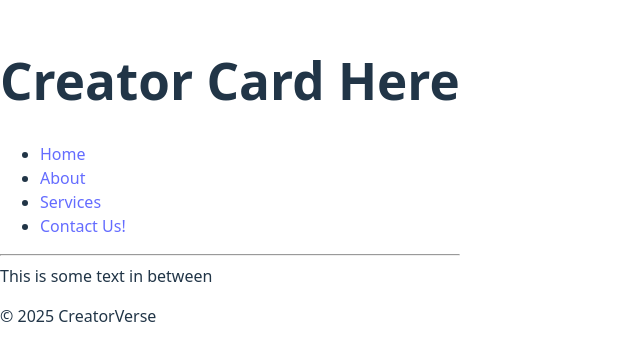
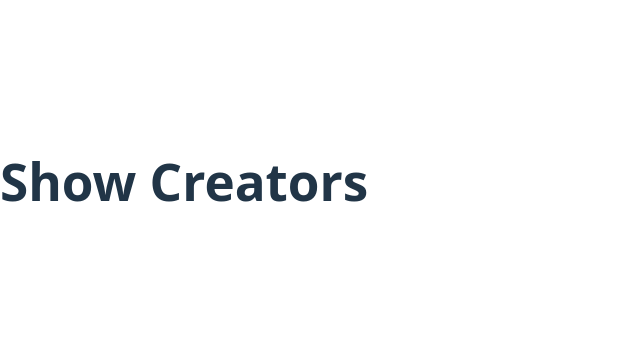
Before and after one commit to Ian-Acosta2330/creatorverse, a React (Vite) app: page /ShowCreators in a window 1280 px wide. Shown: the part 219-580 px from the top of the page, without its empty margins (0-640 px from the left). Built offline with nearby package versions, Linux system fonts and the light colour scheme.

Commit message:
basic react routing setup complete

```diff
--- a/src/main.jsx
+++ b/src/main.jsx
@@ -1,15 +1,27 @@
 import "./index.css";
 import React from 'react'
 import ReactDOM from 'react-dom/client'
-import { createBrowserRouter } from "react-router-dom";
+import { createBrowserRouter, RouterProvider } from "react-router-dom";
 import App from "./App";
+import AddCreator from "./pages/AddCreator";
+import ViewCreator from "./pages/ViewCreator";
+import EditCreator from "./pages/EditCreator";
+import ShowCreators from "./pages/ShowCreators";
 
-// const router = createBrowserRouter([]);
+//define available routes
+const router = createBrowserRouter([
+  {path:"/",element:<App />},
+  {path:"/AddCreator",element:<AddCreator />},
+  {path:"/ViewCreator",element:<ViewCreator />},
+  {path:"/EditCreator",element:<EditCreator />},
+  {path:"/ShowCreators",element:<ShowCreators />},
+]);
 
+// Routing component done with react router
 ReactDOM.createRoot(document.getElementById('root')).render(
 
   <React.StrictMode>
-    <App />
+    <RouterProvider router ={router} />
   </React.StrictMode>
 
 )
--- a/src/pages/AddCreator.jsx
+++ b/src/pages/AddCreator.jsx
@@ -0,0 +1,9 @@
+function AddCreator() {
+    return(
+        <>
+            <h1>Add Creator</h1>
+        </>
+    );
+};
+
+export default AddCreator;
--- a/src/pages/EditCreator.jsx
+++ b/src/pages/EditCreator.jsx
@@ -0,0 +1,9 @@
+function EditCreator() {
+    return(
+        <>
+            <h1>Edit Creator</h1>
+        </>
+    );
+};
+
+export default EditCreator;
--- a/src/pages/ShowCreators.jsx
+++ b/src/pages/ShowCreators.jsx
@@ -0,0 +1,9 @@
+function ShowCreators() {
+    return(
+        <>
+            <h1>Show Creators</h1>
+        </>
+    );
+};
+
+export default ShowCreators;
--- a/src/pages/ViewCreator.jsx
+++ b/src/pages/ViewCreator.jsx
@@ -0,0 +1,9 @@
+function ViewCreator() {
+    return(
+        <>
+            <h1>View Creator</h1>
+        </>
+    );
+};
+
+export default ViewCreator;
```
